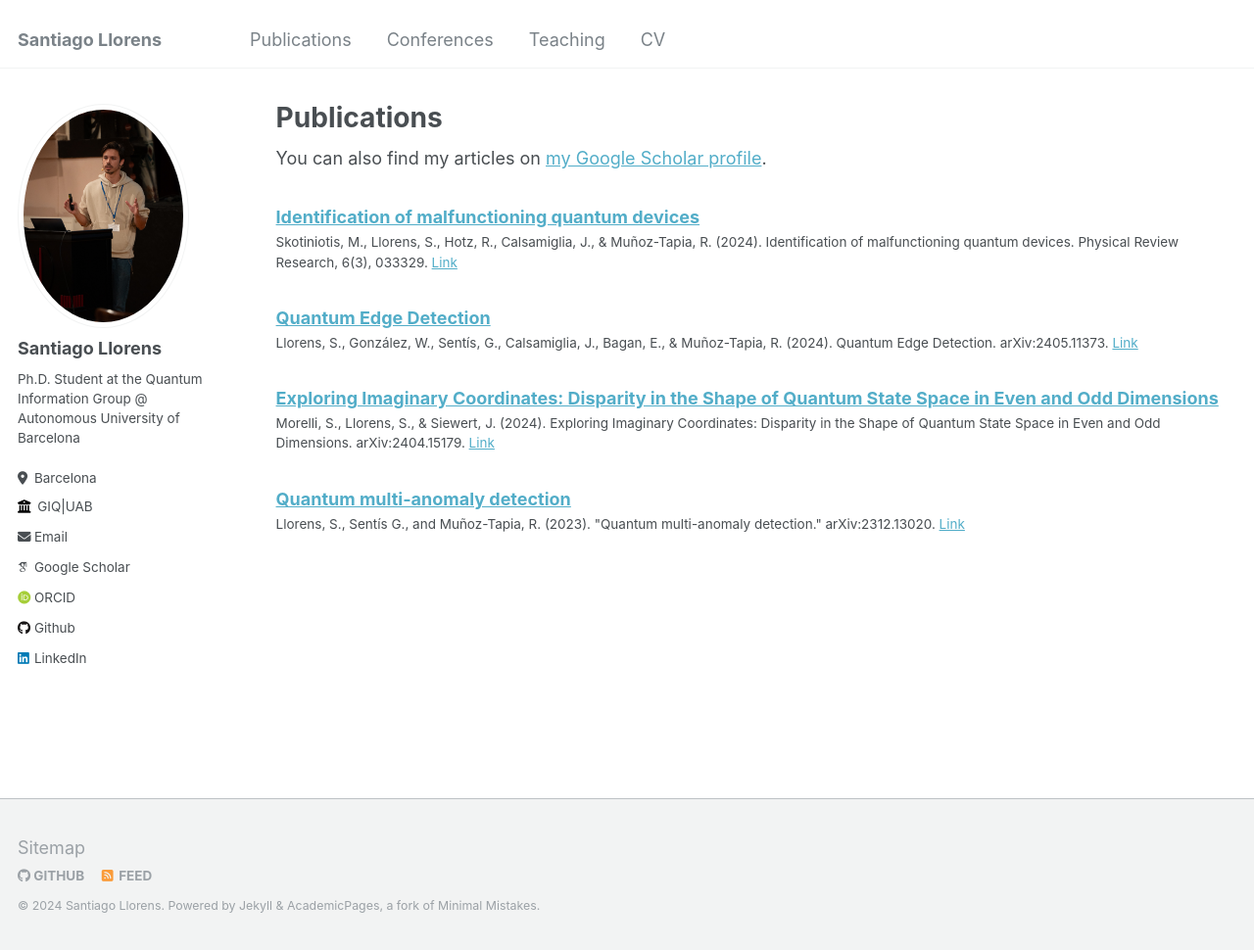
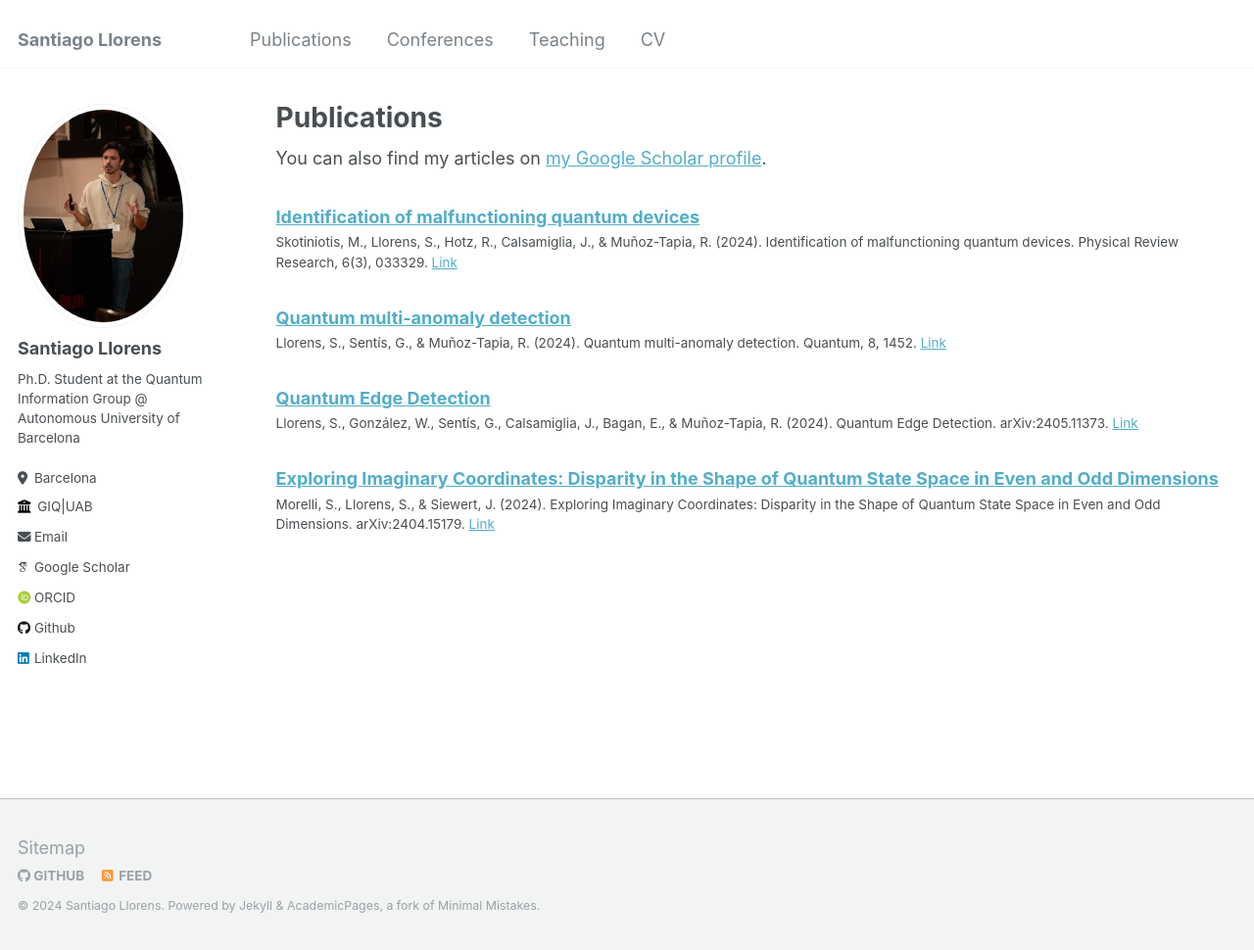
Before and after one commit to SantiagoLlorens/SantiagoLlorens.github.io, a Jekyll site: the page built from _pages/publications.md, in a window 1280 px wide and 970 px high. Shown: the whole window at 98% size. Built offline with Jekyll 4.4.1, drawn with Linux system fonts in a browser that asks for light colours; some web fonts are replaced.

Commit message:
Update Quantum_multi-anomaly_detection.md

```diff
--- a/_publications/Quantum_multi-anomaly_detection.md
+++ b/_publications/Quantum_multi-anomaly_detection.md
@@ -3,11 +3,11 @@ title: "Quantum multi-anomaly detection"
 collection: publications
 permalink: /publication/Quantum_multi-anomaly_detection
 excerpt: ''
-date: 2023-12-20
-venue: 'arXiv'
+date: 2024-08-28
+venue: 'Quantum'
 slidesurl: #'https://arxiv.org/abs/2312.13020'
-paperurl: 'https://arxiv.org/abs/2312.13020'
-citation: 'Llorens, S., Sentís G., and Muñoz-Tapia, R. (2023). "Quantum multi-anomaly detection." arXiv:2312.13020. '
+paperurl: 'https://quantum-journal.org/papers/q-2024-08-28-1452/'
+citation: 'Llorens, S., Sentís, G., & Muñoz-Tapia, R. (2024). Quantum multi-anomaly detection. Quantum, 8, 1452. '
 ---
 
 A source assumed to prepare a specified reference state sometimes prepares an anomalous one. We address the task of identifying these anomalous states in a series of n preparations with k anomalies. We analyse the minimum-error protocol and the zero-error (unambiguous) protocol and obtain closed expressions for the success probability when both reference and anomalous states are known to the observer and anomalies can appear equally likely in any position of the preparation series. We find the solution using results from association schemes theory. In particular we use the Johnson association scheme which arises naturally from the Gram matrix of this problem. We also study the regime of large n and obtain the expression of the success probability that is non-vanishing. Finally, we address the case in which the observer is blind to the reference and the anomalous states. This scenario requires an universal protocol for which we prove that in the asymptotic limit the success probability correspond to average of the known state scenario.
```
